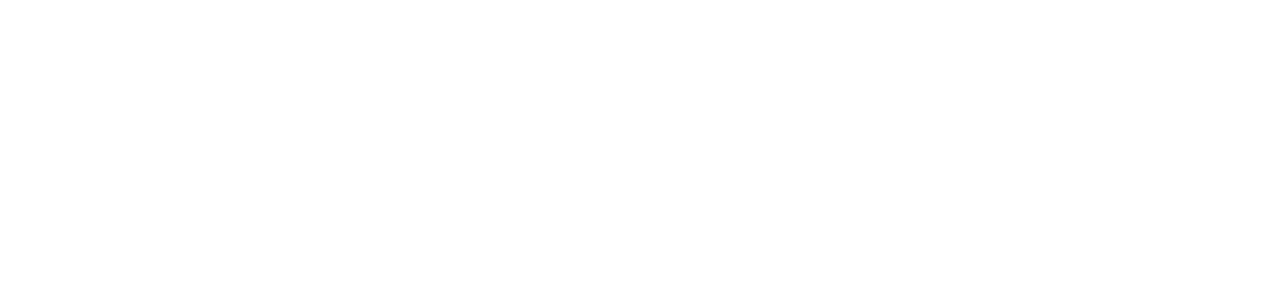
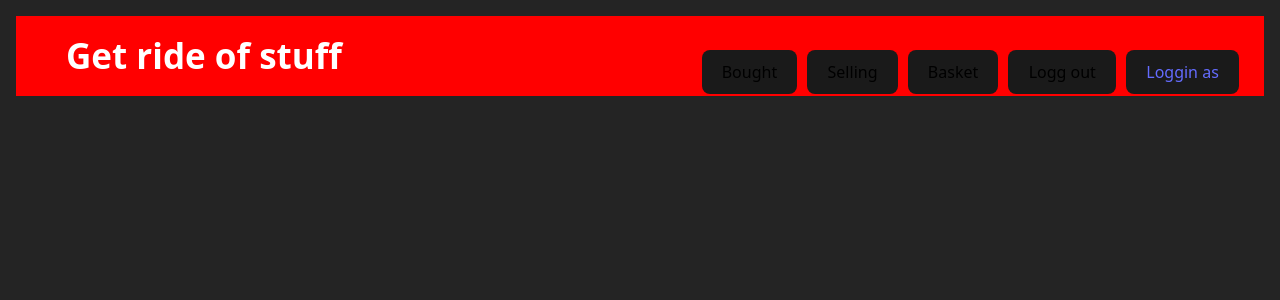
Before and after one commit to Nisseborra/D0018E-Lab, a React (Vite) app in the folder Frontend/website/: page /home in a window 1280 px wide. Before the commit this address had no page. Shown: the top 300 px of the page. Built offline with nearby package versions, Linux system fonts and the light colour scheme; the HTML template or start-up script is replaced by a standard one.

Commit message:
simple navbar

```diff
--- a/Frontend/website/index.html
+++ b/Frontend/website/index.html
@@ -6,7 +6,7 @@
     <meta name="viewport" content="width=device-width, initial-scale=1.0" />
     <title>website</title>
   </head>
-  <body>
+  <body id = "root">
     <div id="root"></div>
     <script type="module" src="/src/main.jsx"></script>
   </body>
--- a/Frontend/website/src/Pages/Signup.jsx
+++ b/Frontend/website/src/Pages/Signup.jsx
@@ -51,27 +51,27 @@
     return(
         <div>
             <h1>
-                Logging
+                Signup
             </h1>
              <label >firstname: </label> <br></br>
-                <input id = "fname" placeholder="Firstname" maxLength={15}></input> <br></br>
+                <input id = "fname" placeholder="Firstname" maxLength={15} required></input> <br></br>
 
                 <label >Lastname: </label> <br></br>
-                <input  id = "lname" placeholder="Lastname" maxLength={15}></input> <br></br>
+                <input  id = "lname" placeholder="Lastname" maxLength={15}required ></input> <br></br>
 
                 <label >Username: </label> <br></br>
-                <input  id = "username"placeholder="Username" maxLength={15} ></input> <br></br>
+                <input  id = "username"placeholder="Username" maxLength={15} required ></input> <br></br>
 
                 <label >Password: </label> <br></br>
-                <input id = "password" placeholder="Password" type="password" maxLength={255} ></input> <br></br>
+                <input id = "password" placeholder="Password" type="password" maxLength={255} required ></input> <br></br>
 
                 <label >Confirm Password: </label> <br></br>
-                <input id = "confirm password" placeholder="Confirm Password" type="password" maxLength={255} ></input> <br></br>
+                <input id = "confirm password" placeholder="Confirm Password" type="password" maxLength={255} required ></input> <br></br>
 
 
     <button onClick={()=>nav("/")}>back
     </button>
-    <button onClick={Signup}>Signup</button>
+    <button onClick={Signup} type="submit">Signup</button>
 
     </div>
     )
--- /dev/null
+++ b/Frontend/website/src/Pages/homemenu.jsx
@@ -0,0 +1,44 @@
+
+import { useNavigate} from "react-router-dom";
+import { socket } from "../../../assets/socket";
+import { useEffect } from "react";
+import { useLocation } from "react-router-dom";
+
+
+
+export default function homemenu(){
+       const nav = useNavigate();
+       const location = useLocation();
+       const user = location.state;
+
+        useEffect(()=> {
+
+
+
+           }, [])
+
+
+   function logout(){
+    nav("/", {state:null})
+   }
+
+    return(
+    <div>
+    <div className="navbar" >
+        <nav>
+            <label id="navbar">Get ride of stuff</label>
+            <ul>
+                <li><button >Bought</button></li>
+                <li><button >Selling</button></li>
+                <li><button>Basket</button></li>
+                <li><button onClick={logout}>Logg out</button></li>
+                <li><a>Loggin as {user} </a></li>
+
+            </ul>
+        </nav>
+    </div>
+
+    </div>
+    )
+
+}
--- a/Frontend/website/src/Pages/login.jsx
+++ b/Frontend/website/src/Pages/login.jsx
@@ -12,9 +12,8 @@
      useEffect(()=> {
 
         const loggin_success =(username)=>{
-
-            alert("Correct")
-            nav("/")
+            alert
+            nav("/home", {state: username})
         }
 
         const loggin_error = (msg)=>{
@@ -43,17 +42,17 @@
         }
 
     return(
-        <div>
+        <div id="center">
             <h1>
                 Loggin
             </h1>
                 <label >Username: </label> <br></br>
-                <input id="log_username" placeholder="Username" maxLength={15}></input> <br></br>
+                <input id="log_username" placeholder="Username" maxLength={15} required ></input> <br></br>
 
       <label >Password: </label> <br></br>
-    <input id="log_password" placeholder="Password" type="password" maxLength={15}></input> <br></br>
+    <input id="log_password" placeholder="Password" type="password" maxLength={15} required></input> <br></br>
     <button onClick={()=>nav("/")}>back</button>
-    <button onClick={logg}>loggin</button>
+    <button onClick={logg} type="sumbit">loggin</button>
 
         </div>
 
--- a/Frontend/website/src/Pages/startmenu.jsx
+++ b/Frontend/website/src/Pages/startmenu.jsx
@@ -7,7 +7,7 @@
       const [count, setCount] = useState(0)
 
     return(
-        <div>
+        <div id ="stanard">
 
             <button onClick={()=> nav("/loggin")}>Logg in</button> <br></br>
             <button onClick={()=> nav("/signup")}>Sign Up</button><br></br>
--- a/Frontend/website/src/app.jsx
+++ b/Frontend/website/src/app.jsx
@@ -6,6 +6,7 @@
 import Loggin from "./Pages/login.jsx";
 import Signup from "./Pages/Signup.jsx";
 import Item from "./Pages/Item.jsx";
+import Homemenu from "./Pages/homemenu.jsx";
 
 export default function app(){
 
@@ -16,6 +17,7 @@
                         <Route path ="/loggin" element={<Loggin></Loggin>}></Route>
                         <Route path ="/signup" element={<Signup></Signup>}></Route>
                         <Route path ="/item" element={<Item></Item>}></Route>
+                        <Route path="/home" element={<Homemenu></Homemenu>}></Route>
 
             </Routes>
 
--- a/Frontend/website/src/index.css
+++ b/Frontend/website/src/index.css
@@ -22,15 +22,27 @@
   color: #535bf2;
 }
 
+
+
 body {
-  margin: 0;
+  min-height: 100vh;
+}
+
+#root {
+  min-height: 100vh;
   display: flex;
+  flex-direction: column;
+}
+
+#center{
+  margin:auto 0;
   place-items: center;
+  align-items: center;
   justify-content: center;
   min-width: 320px;
   min-height: 100vh;
+}
 
-}
 
 h1 {
   font-size: 3.2em;
@@ -56,15 +68,50 @@
   outline: 4px auto -webkit-focus-ring-color;
 }
 
-@media (prefers-color-scheme: light) {
-  :root {
-    color: #213547;
-    background-color: #ffffff;
-  }
-  a:hover {
-    color: #747bff;
-  }
-  button {
-    background-color: #f9f9f9;
-  }
+div[name = "bar"]{
+  position: sticky;
+  top: 0;
+
+
+
 }
+
+nav{
+  background-color: red;
+  height: 80px;
+  width: 100%;
+}
+
+nav ul{
+  float: right;
+
+  margin-right: 20px;
+
+}
+label[id=navbar]{
+  color: white;
+  font-size: 35px;
+  line-height: 80px;
+  padding:  0 50px;
+  float: left;
+  font-weight: bold;
+}
+
+nav ul li{
+
+  display: inline-block;
+  line-height: 80px;
+  margin: 0 5px;
+}
+
+nav  ul li a{
+  border-radius: 8px;
+  border: 1px solid transparent;
+  padding: 0.6em 1.2em;
+  font-size: 1em;
+  font-weight: 500;
+  font-family: inherit;
+  background-color: #1a1a1a;
+
+  transition: border-color 0.25s;
+}
```
Also changed, not shown: Frontend/website/src/Pages/Basket.jsx (added), Frontend/website/src/Pages/Selling.jsx (added), Frontend/website/src/Pages/purchase.jsx (added), 1 other file (tests, documents, lock files or other folders).
